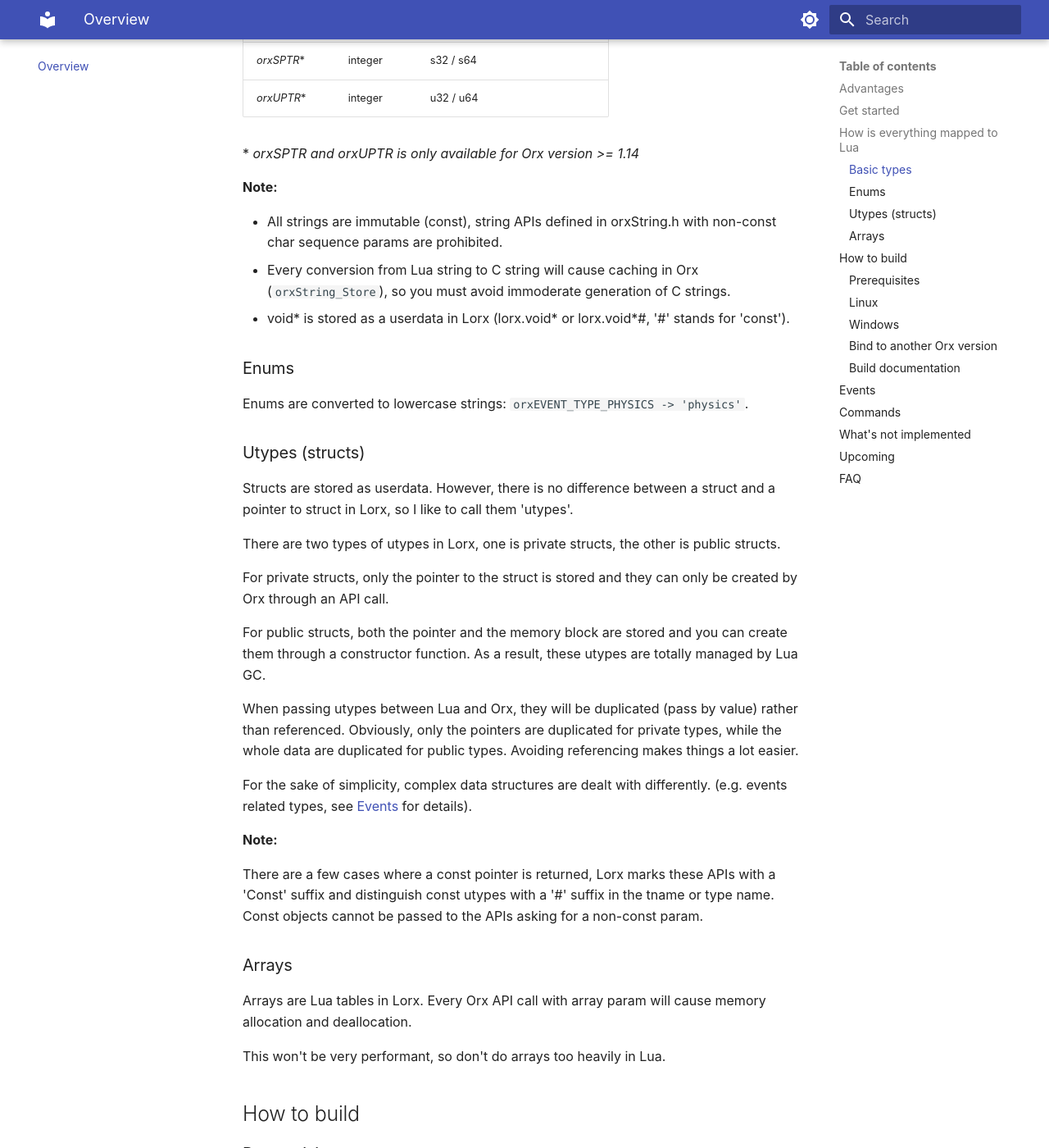
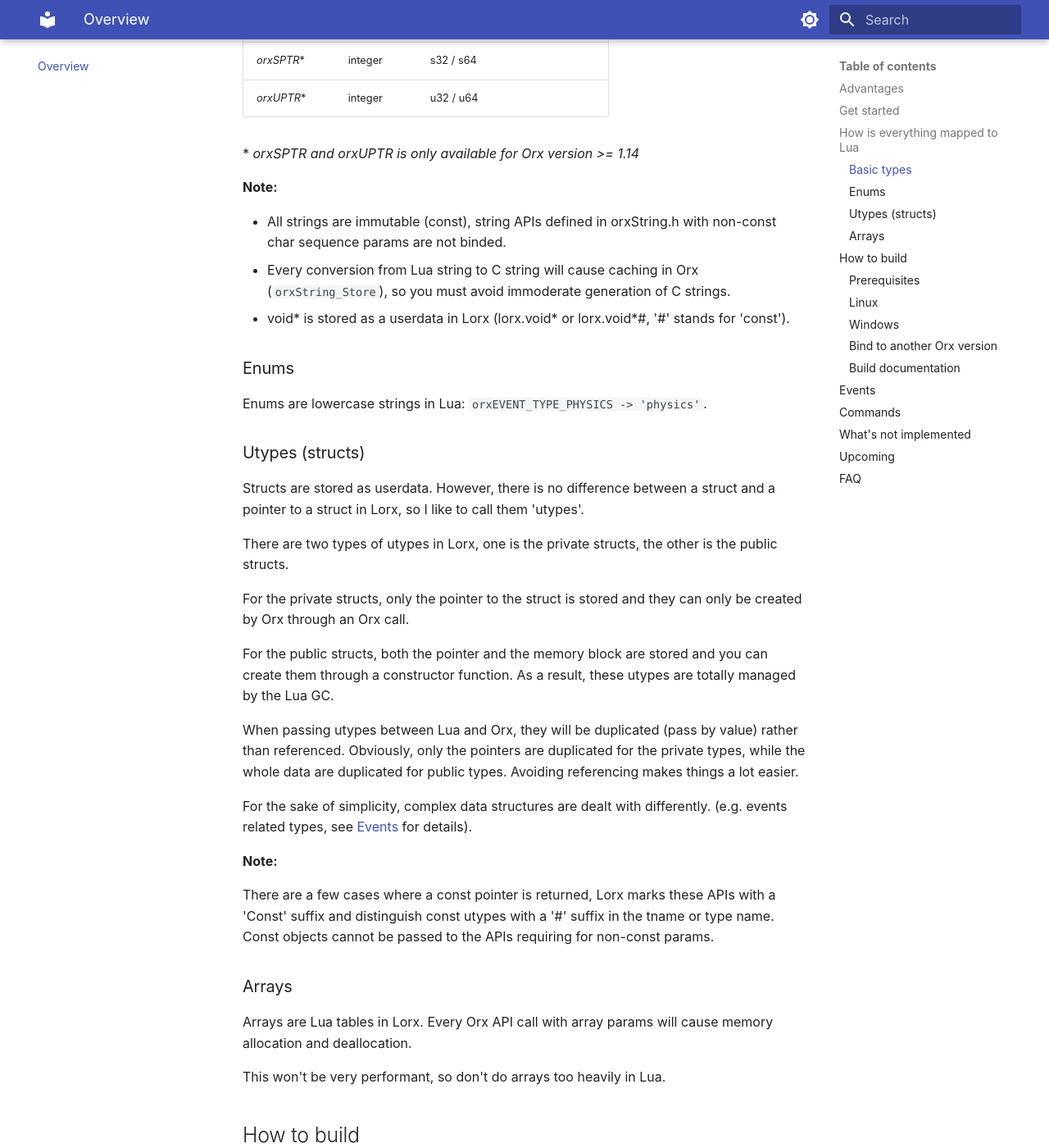
Before and after one commit to tankwyn/lorx, an MkDocs documentation site: the page built from doc/docs/index.md, in a window 1280 px wide and 1400 px high, scrolled down 3752 px. Shown: the whole window at 82% size. Built offline with MkDocs 1.6.1 and Material for MkDocs 9.7.7, drawn with Linux system fonts in a browser that asks for light colours; some of the changed text lies outside the part shown.

Commit message:
Fix some text errors

```diff
--- a/doc/docs/index.md
+++ b/doc/docs/index.md
@@ -119,7 +119,7 @@ char | string | single char string
 orxCHAR* | string |
 char* | string |
 orxHANDLE | userdata |
-void* | userdata |
+void\* | userdata |
 orxSTRINGID | integer | u64
 orxENUM | string | depends on the type of the enum
 orxSTRING | string |
@@ -130,35 +130,35 @@ orxSTRING | string |
 
 **Note:**
 
-* All strings are immutable (const), string APIs defined in orxString.h with non-const char sequence params are prohibited.
+* All strings are immutable (const), string APIs defined in orxString.h with non-const char sequence params are not binded.
 * Every conversion from Lua string to C string will cause caching in Orx (`orxString_Store`), so you must avoid immoderate generation of C strings.
-* void* is stored as a userdata in Lorx (lorx.void* or lorx.void*#, '#' stands for 'const').
+* void\* is stored as a userdata in Lorx (lorx.void\* or lorx.void\*\#, '\#' stands for 'const').
 
 ### Enums
 
-Enums are converted to lowercase strings: `orxEVENT_TYPE_PHYSICS -> 'physics'`.
+Enums are lowercase strings in Lua: `orxEVENT_TYPE_PHYSICS -> 'physics'`.
 
 ### Utypes (structs)
 
-Structs are stored as userdata. However, there is no difference between a struct and a pointer to struct in Lorx, so I like to call them 'utypes'.
+Structs are stored as userdata. However, there is no difference between a struct and a pointer to a struct in Lorx, so I like to call them 'utypes'.
 
-There are two types of utypes in Lorx, one is private structs, the other is public structs.
+There are two types of utypes in Lorx, one is the private structs, the other is the public structs.
 
-For private structs, only the pointer to the struct is stored and they can only be created by Orx through an API call.
+For the private structs, only the pointer to the struct is stored and they can only be created by Orx through an Orx call.
 
-For public structs, both the pointer and the memory block are stored and you can create them through a constructor function. As a result, these utypes are totally managed by Lua GC.
+For the public structs, both the pointer and the memory block are stored and you can create them through a constructor function. As a result, these utypes are totally managed by the Lua GC.
 
-When passing utypes between Lua and Orx, they will be duplicated (pass by value) rather than referenced. Obviously, only the pointers are duplicated for private types, while the whole data are duplicated for public types. Avoiding referencing makes things a lot easier.
+When passing utypes between Lua and Orx, they will be duplicated (pass by value) rather than referenced. Obviously, only the pointers are duplicated for the private types, while the whole data are duplicated for public types. Avoiding referencing makes things a lot easier.
 
 For the sake of simplicity, complex data structures are dealt with differently. (e.g. events related types, see [Events](index.md#events) for details).
 
 **Note:**
 
-There are a few cases where a const pointer is returned, Lorx marks these APIs with a 'Const' suffix and distinguish const utypes with a '#' suffix in the tname or type name. Const objects cannot be passed to the APIs asking for a non-const param.
+There are a few cases where a const pointer is returned, Lorx marks these APIs with a 'Const' suffix and distinguish const utypes with a '#' suffix in the tname or type name. Const objects cannot be passed to the APIs requiring for non-const params.
 
 ### Arrays
 
-Arrays are Lua tables in Lorx. Every Orx API call with array param will cause memory allocation and deallocation.
+Arrays are Lua tables in Lorx. Every Orx API call with array params will cause memory allocation and deallocation.
 
 This won't be very performant, so don't do arrays too heavily in Lua.
 
```
Also changed, not shown: other parts of doc/docs/index.md (+10 -10 lines), templates/doc/docs/index.md (+21 -21 lines), README.md.
